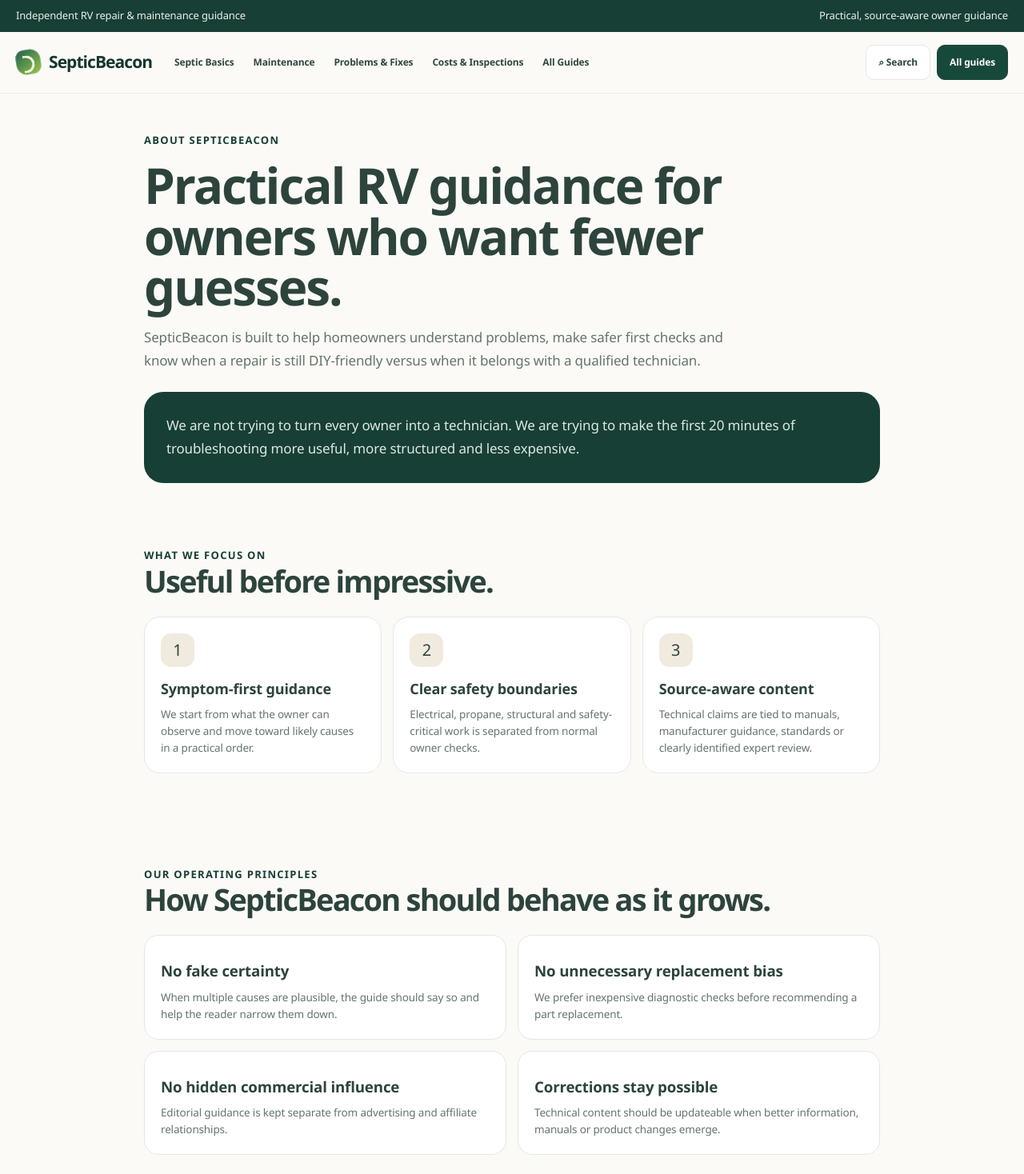
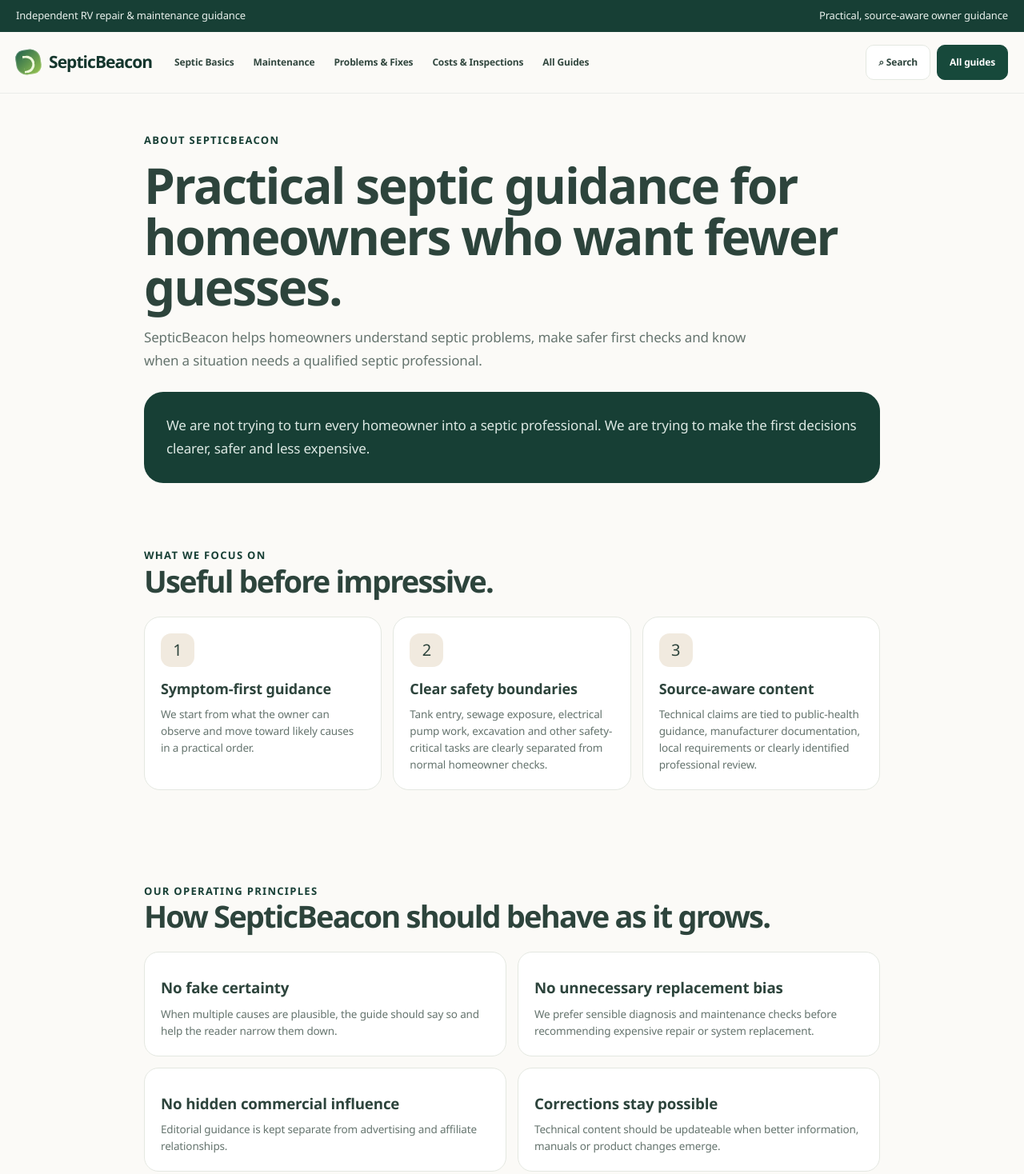
Before and after one commit to enessboz/septicbeacon, a website: page dist/about.html in a window 1280 px wide. Shown: the top 1468 px of the page at 80% size. Drawn offline with Linux system fonts and the light colour scheme.

Commit message:
Adapt About page for SepticBeacon

```diff
--- a/dist/about.html
+++ b/dist/about.html
@@ -45,17 +45,17 @@
 <main>
 <section class="trust-hero"><div class="wrap trust-shell">
 <div class="kicker" style="color:var(--pine)">About SepticBeacon</div>
-<h1>Practical RV guidance for owners who want fewer guesses.</h1>
-<p>SepticBeacon is built to help homeowners understand problems, make safer first checks and know when a repair is still DIY-friendly versus when it belongs with a qualified technician.</p>
-<div class="trust-intro-card"><p>We are not trying to turn every owner into a technician. We are trying to make the first 20 minutes of troubleshooting more useful, more structured and less expensive.</p></div>
+<h1>Practical septic guidance for homeowners who want fewer guesses.</h1>
+<p>SepticBeacon helps homeowners understand septic problems, make safer first checks and know when a situation needs a qualified septic professional.</p>
+<div class="trust-intro-card"><p>We are not trying to turn every homeowner into a septic professional. We are trying to make the first decisions clearer, safer and less expensive.</p></div>
 </div></section>
 
 <section class="section"><div class="wrap trust-shell">
 <div class="section-head"><div><div class="kicker" style="color:var(--pine)">What we focus on</div><h2>Useful before impressive.</h2></div></div>
 <div class="trust-grid">
 <div class="trust-card"><div class="topic-icon">1</div><h3>Symptom-first guidance</h3><p>We start from what the owner can observe and move toward likely causes in a practical order.</p></div>
-<div class="trust-card"><div class="topic-icon">2</div><h3>Clear safety boundaries</h3><p>Electrical, propane, structural and safety-critical work is separated from normal owner checks.</p></div>
-<div class="trust-card"><div class="topic-icon">3</div><h3>Source-aware content</h3><p>Technical claims are tied to manuals, manufacturer guidance, standards or clearly identified expert review.</p></div>
+<div class="trust-card"><div class="topic-icon">2</div><h3>Clear safety boundaries</h3><p>Tank entry, sewage exposure, electrical pump work, excavation and other safety-critical tasks are clearly separated from normal homeowner checks.</p></div>
+<div class="trust-card"><div class="topic-icon">3</div><h3>Source-aware content</h3><p>Technical claims are tied to public-health guidance, manufacturer documentation, local requirements or clearly identified professional review.</p></div>
 </div>
 </div></section>
 
@@ -63,7 +63,7 @@
 <div class="section-head"><div><div class="kicker" style="color:var(--pine)">Our operating principles</div><h2>How SepticBeacon should behave as it grows.</h2></div></div>
 <div class="about-values">
 <div class="about-value"><h3>No fake certainty</h3><p>When multiple causes are plausible, the guide should say so and help the reader narrow them down.</p></div>
-<div class="about-value"><h3>No unnecessary replacement bias</h3><p>We prefer inexpensive diagnostic checks before recommending a part replacement.</p></div>
+<div class="about-value"><h3>No unnecessary replacement bias</h3><p>We prefer sensible diagnosis and maintenance checks before recommending expensive repair or system replacement.</p></div>
 <div class="about-value"><h3>No hidden commercial influence</h3><p>Editorial guidance is kept separate from advertising and affiliate relationships.</p></div>
 <div class="about-value"><h3>Corrections stay possible</h3><p>Technical content should be updateable when better information, manuals or product changes emerge.</p></div>
 </div>
```
